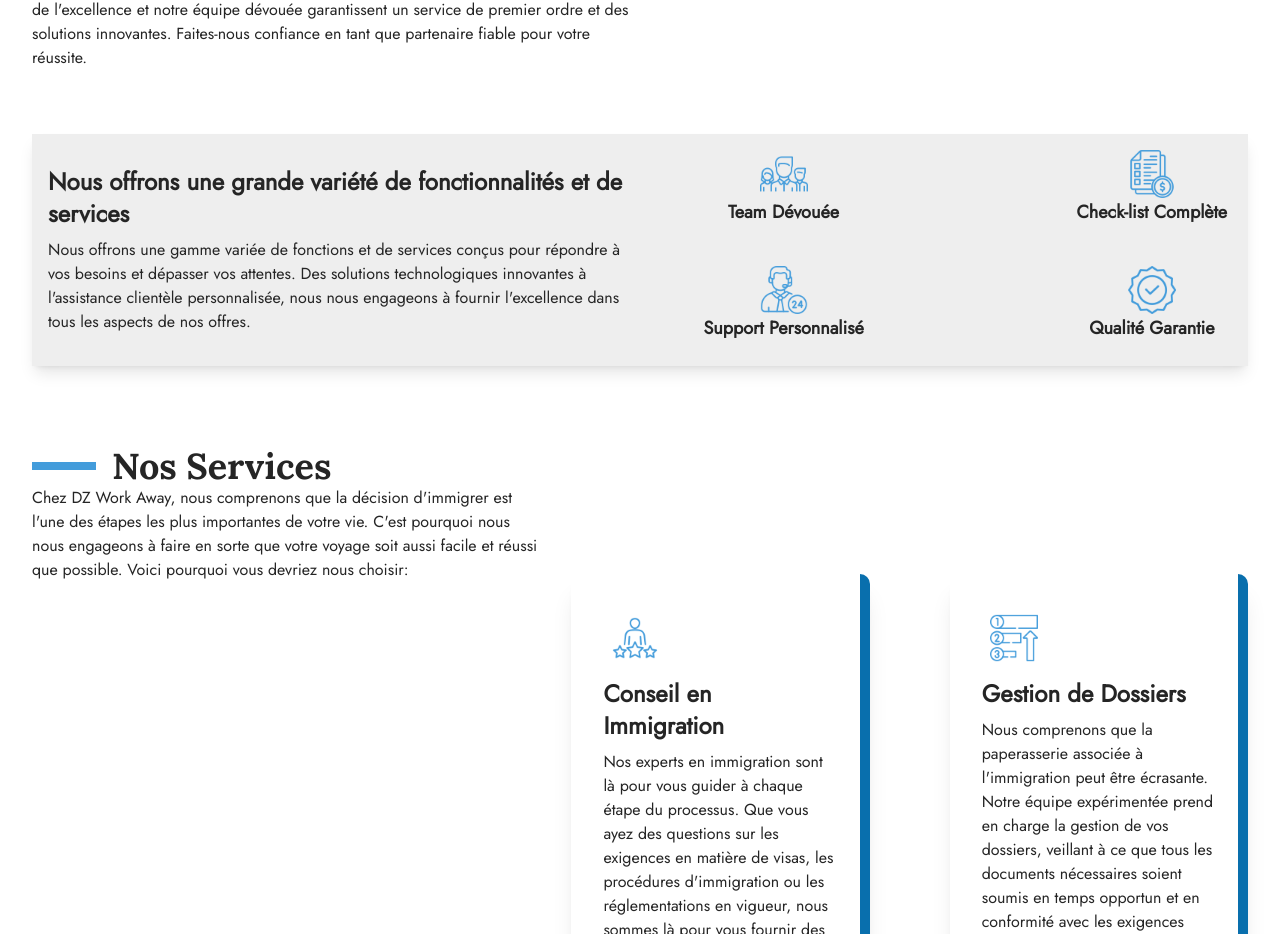
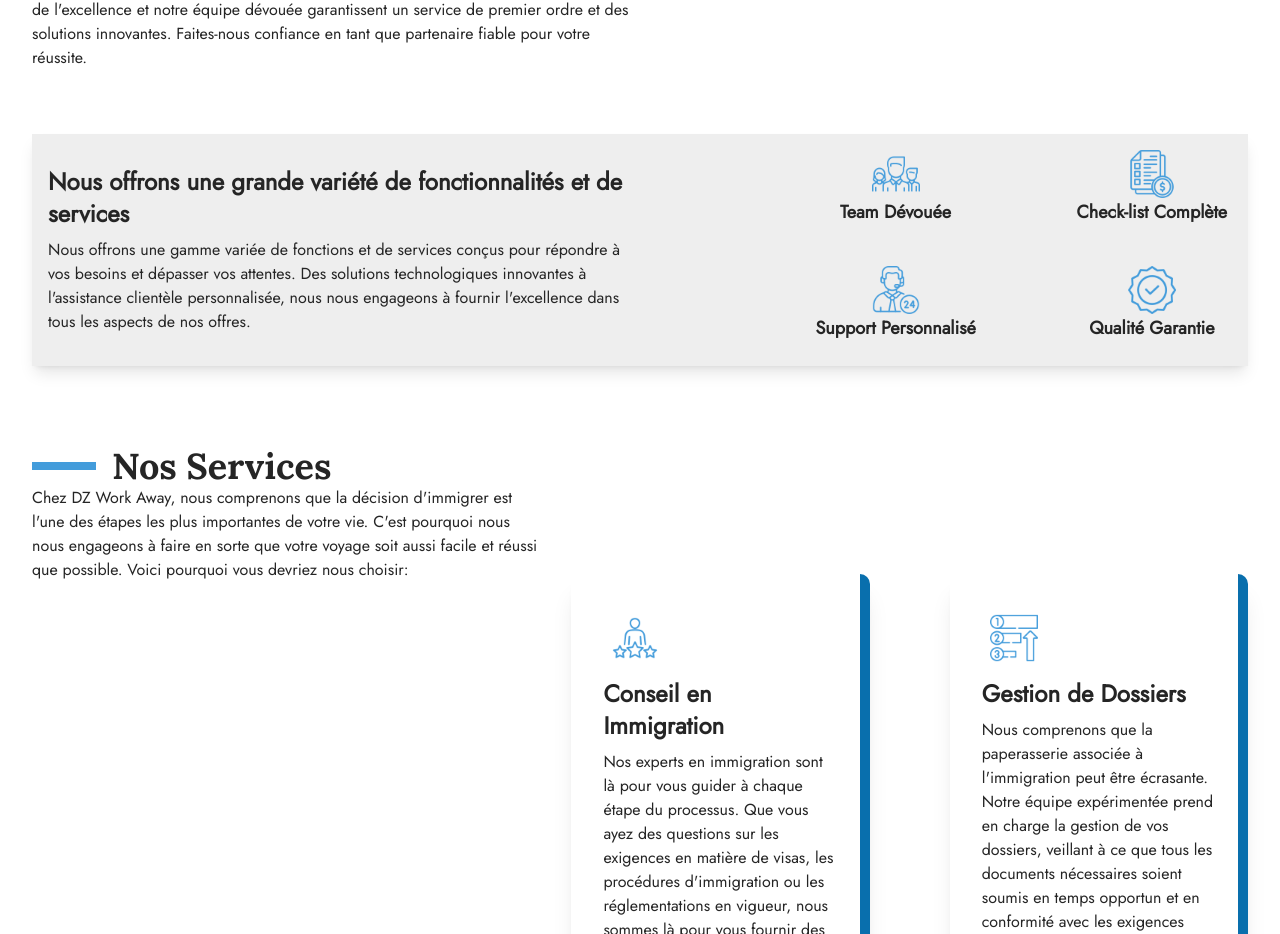
Before and after one commit to KamelMesbahi13/dzWorkAway, a React (Vite) app: page /Nos-Services in a window 1280 px wide. Shown: the part 2115-3049 px from the top of the page. Built offline with nearby package versions, Linux system fonts and the light colour scheme; no server answers.

Commit message:
Add Translation

```diff
--- a/src/Components/OurServices/ChooseUs/ChooseUs.jsx
+++ b/src/Components/OurServices/ChooseUs/ChooseUs.jsx
@@ -164,7 +164,7 @@ const ChooseUs = () => {
               {HeadingsAndParagraphsTwo}
             </div>
 
-            <div className="grid grid-cols-2 md:p-4 md:gap-y-8 md:gap-x-52 textCenter">
+            <div className="grid grid-cols-2 md:p-4 md:gap-y-8 md:gap-x-24 textCenter">
               {modifiedDataContent.map(({ id, Icon, Heading }) => {
                 return (
                   <div key={id}>
```
